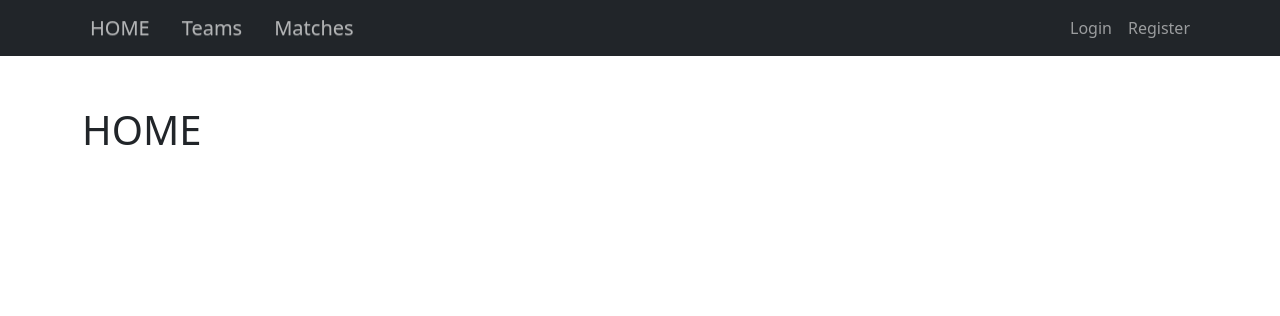
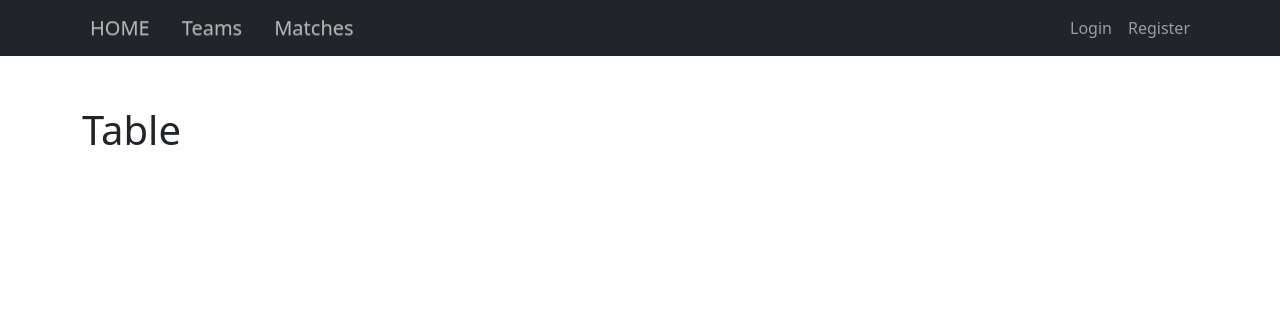
Before and after one commit to piotrgo00/RozgrywkiPilkiNoznej, a Django app: page / in a window 1280 px wide. Shown: the top 316 px of the page. Run offline with Django 4.2, Linux system fonts and the light colour scheme; some libraries are stand-ins or nearby versions.

Commit message:
update database

```diff
--- a/RozgrywkiPilkiNoznej/football_league/templates/football_league/home.html
+++ b/RozgrywkiPilkiNoznej/football_league/templates/football_league/home.html
@@ -1,5 +1,5 @@
 {% extends 'football_league/base.html' %}
 
 {% block content %}
-    <h1>HOME</h1>
+    <h1>Table</h1>
 {% endblock %}
```
Also changed, not shown: RozgrywkiPilkiNoznej/db.sqlite3.
